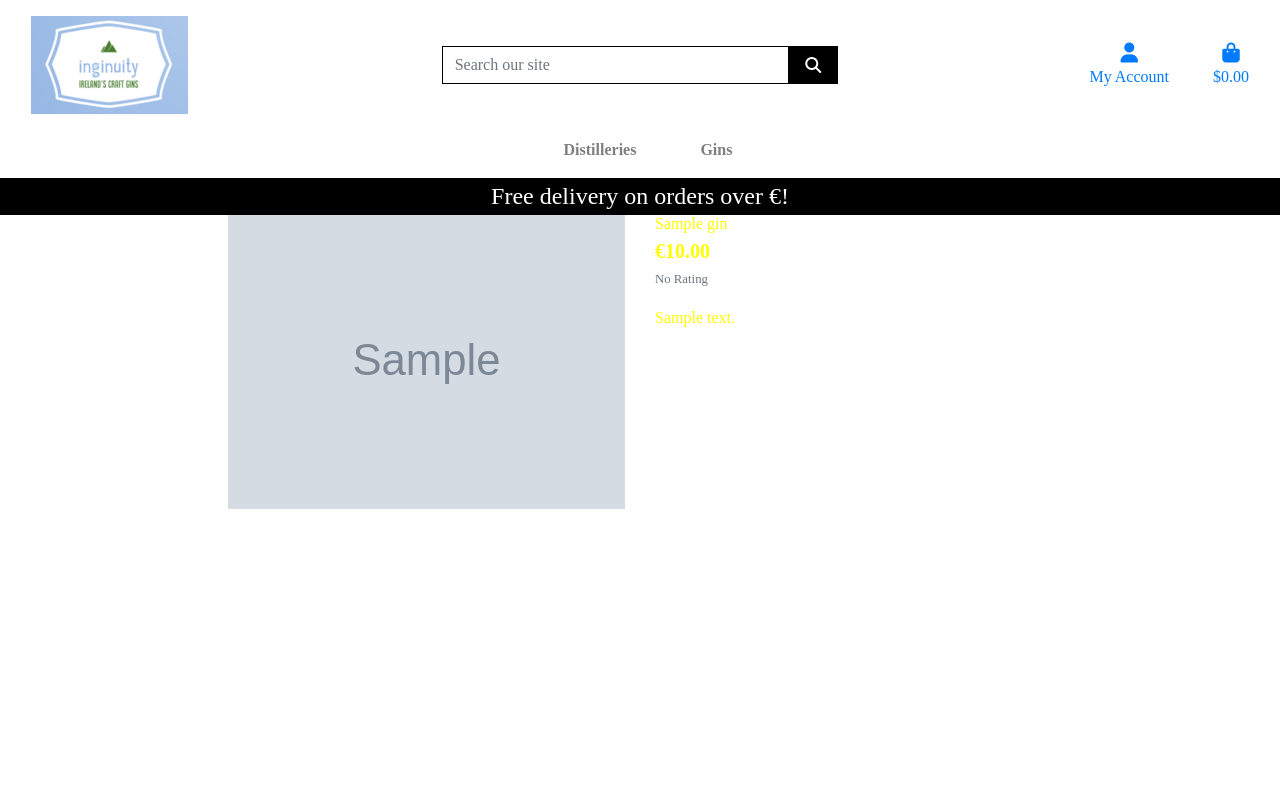
After one commit to ConacBreslin/UNinginuity, a Django app: page /gins/1 in a window 1280 px wide. The commit adds this page. Run offline with Django 3.2, Linux system fonts and the light colour scheme; tables that the repository leaves empty hold one stand-in row (values such as "Sample post"); grey boxes marked "Sample" are stand-in pictures; some libraries are stand-ins or nearby versions.

Commit message:
Add page for individual gins

```diff
--- a/gins/templates/gins/gins.html
+++ b/gins/templates/gins/gins.html
@@ -26,11 +26,11 @@
                     <div class="col-sm-6 col-md-6 col-lg-4 col-xl-3">
                         <div class="card h-100 border-0">
                             {% if gin.image %}
-                            <a href="">
+                            <a href="{% url 'individual_gin' gin.id %}">
                                 <img class="card-img-top img-fluid" src="{{ gin.image.url }}" alt="{{ gin.name }}">
                             </a>
                             {% else %}
-                            <a href="">
+                            <a href="{% url 'individual_gin' gin.id %}">
                                 <img class="card-img-top img-fluid" src="{{ MEDIA_URL }}emptybottle.jpg" alt="{{ gin.name }}">
                             </a>
                             {% endif %}
@@ -40,7 +40,7 @@
                             <div class="card-footer bg-white pt-0 border-0 text-left">
                                 <div class="row">
                                     <div class="col">
-                                        <p class="lead mb-0 text-left font-weight-bold">{{ gin.price }}</p>
+                                        <p class="lead mb-0 text-left font-weight-bold">€{{ gin.price }}</p>
                                         {% if gin.rating %}
                                             <small class="text-muted"><i class="fas fa-star mr-1"></i>{{ gin.rating }} / 5</small>
                                         {% else %}
--- /dev/null
+++ b/gins/templates/gins/individual_gin.html
@@ -0,0 +1,43 @@
+{% extends "base.html" %}
+{% load static %}
+
+{% block page_header %}
+    <div class="container header-container">
+        <div class="row">
+            <div class="col"></div>
+        </div>
+    </div>
+{% endblock %}
+
+{% block content %}
+    <div class="overlay"></div>
+    <div class="container-fluid">
+        <div class="row">
+            <div class="col-12 col-md-6 col-lg-4 offset-lg-2">
+                <div class="image-container my-5">
+                    {% if gin.image %}
+                        <a href="{{ gin.image.url }}" target="_blank">
+                            <img class="card-img-top img-fluid" src="{{ gin.image.url }}" alt="{{ gin.name }}">
+                        </a>
+                        {% else %}
+                        <a href="">
+                            <img class="card-img-top img-fluid" src="{{ MEDIA_URL }}emptybottle.jpg" alt="{{ gin.name }}">
+                        </a>
+                    {% endif %}
+                </div>
+            </div>
+            <div class="col-12 col-md-6 col-lg-4">
+                <div class="product-details-container mb-5 mt-md-5">
+                    <p class="mb-0">{{ gin.name }}</p>
+                    <p class="lead mb-0 text-left font-weight-bold">€{{ gin.price }}</p>
+                    {% if product.rating %}
+                        <small class="text-muted"><i class="fas fa-star mr-1"></i>{{ gin.rating }} / 5</small>
+                    {% else %}
+                        <small class="text-muted">No Rating</small>
+                    {% endif %}
+                    <p class="mt-3">{{ gin.description }}</p>
+                </div>
+            </div>
+        </div>
+    </div>
+{% endblock %}
--- a/gins/urls.py
+++ b/gins/urls.py
@@ -2,5 +2,6 @@ from django.urls import path
 from . import views
 
 urlpatterns = [
-    path('', views.all_gins, name='gins')
+    path('', views.all_gins, name='gins'),
+    path('<gin_id>', views.individual_gin, name='individual_gin'),
 ]
--- a/gins/views.py
+++ b/gins/views.py
@@ -1,6 +1,5 @@
-from django.shortcuts import render
+from django.shortcuts import render, get_object_or_404
 from .models import Gin
-
 
 
 def all_gins(request):
@@ -13,3 +12,15 @@ def all_gins(request):
     }
 
     return render(request, 'gins/gins.html', context)
+
+
+def individual_gin(request, gin_id):
+    """ A view to show individual gins """
+
+    gin = get_object_or_404(Gin, pk=gin_id)
+
+    context = {
+        'gin': gin,
+    }
+
+    return render(request, 'gins/individual_gin.html', context)
--- a/home/templates/home/index.html
+++ b/home/templates/home/index.html
@@ -18,9 +18,10 @@
             </h1>
         </div>
         <div class="col-sm-6 my-auto">
-            <h1 class="display-4 text-white">
+
+            <a href="{% url 'gins' %}" class="display-4 text-white btn btn-lg rounded-0 text-uppercase py-3"><h1 class="">
                 Gins
-            </h1>
+            </h1></a>
         </div>
         <div class="col-12 my-auto">
             <h4>
--- a/static/css/base.css
+++ b/static/css/base.css
@@ -9,7 +9,7 @@ body {
 	background-size: cover;
     background-color:aqua;
     height: calc(100vh - 164px);
-    color: #fff;
+    color: yellow;
     font-family: "'Open Sans', sans-serif;";
 }
 
@@ -93,3 +93,14 @@ body {
           padding-top: 164px;
       }
   }
+
+  /* pad the top a bit when navbar is collapsed on mobile */
+  @media (max-width: 991px) {
+      .header-container {
+          padding-top: 116px;
+      }
+
+      body {
+          height: calc(100vh - 116px);
+      }
+  }
--- a/templates/includes/main-nav.html
+++ b/templates/includes/main-nav.html
@@ -16,7 +16,7 @@
                 Gins
             </a>
             <div class="dropdown-menu border-0" aria-labelledby="gins-link">
-                <a href="" class="dropdown-item">All Gins</a>
+                <a href="{% url 'gins' %}" class="dropdown-item">All Gins</a>
                 <a href="" class="dropdown-item">Sort by Price</a>
                 <a href="" class="dropdown-item">Sort by Rating</a>
                 <a href="" class="dropdown-item">Sort by Flavour</a>
```
Lines whose indentation alone changed are shown as unchanged.
